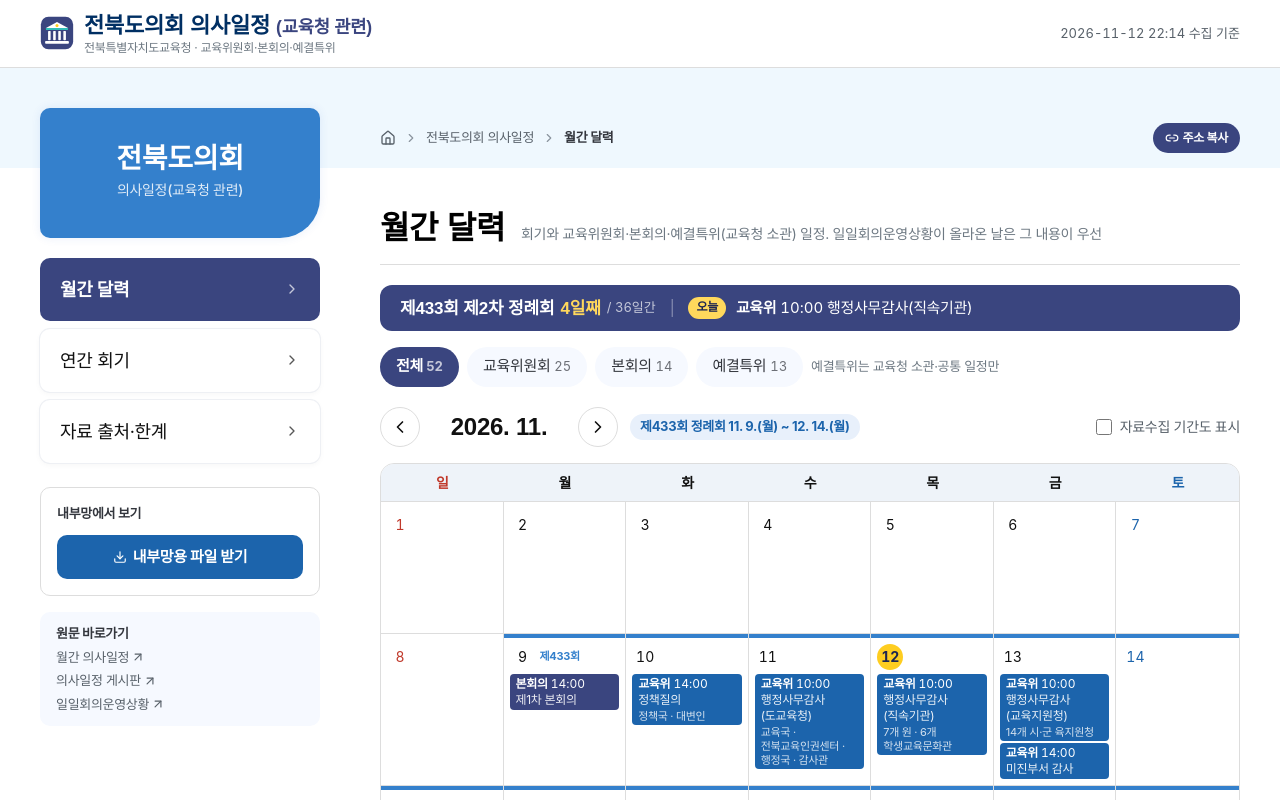
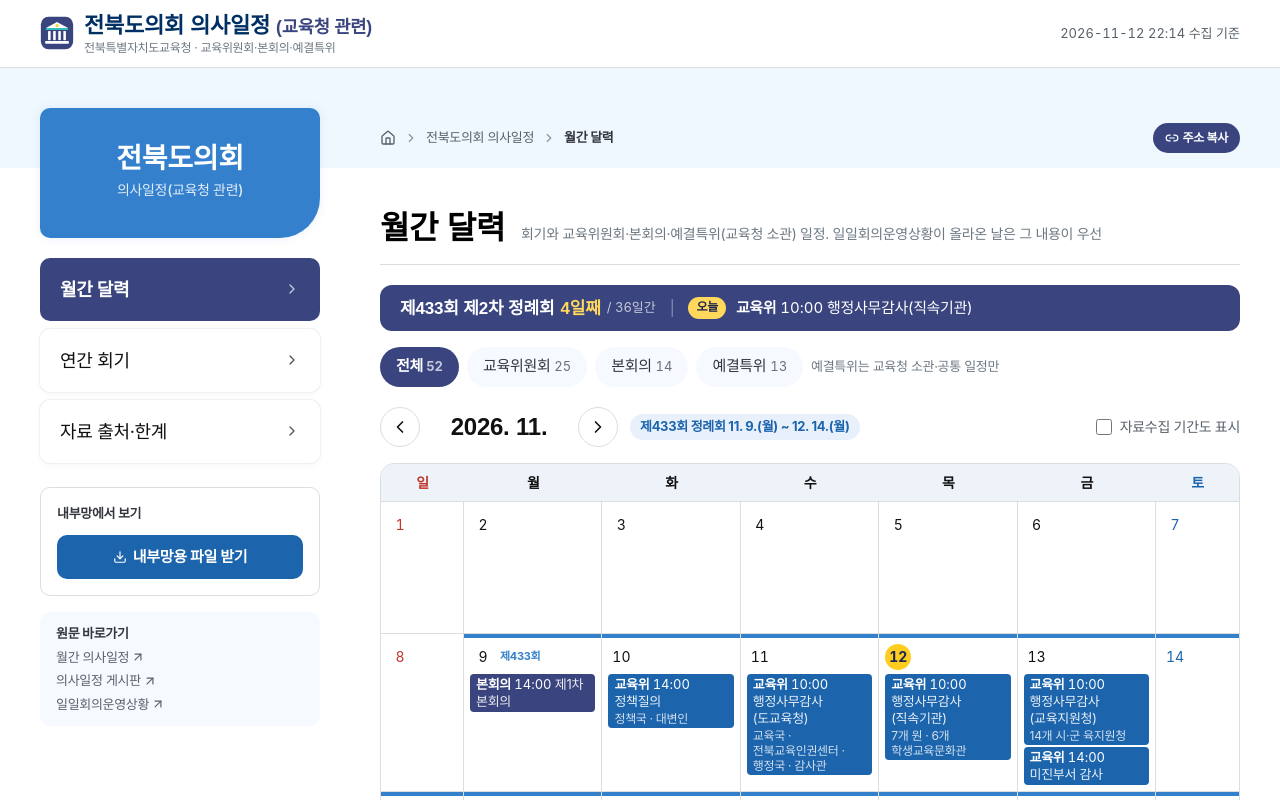
Before and after one commit to kain9012-bit/jbe-council-calendar, a React (Vite) app: page / in a window 1280 px wide. Shown: the top 800 px of the page. Built offline with nearby package versions, Linux system fonts and the light colour scheme; a web font is replaced by a local one.

Commit message:
달력 글씨 키우고 주말 칸 좁힘

```diff
--- a/src/App.tsx
+++ b/src/App.tsx
@@ -278,12 +278,12 @@ const CalendarPage: React.FC<ScopeProps> = (p) => {
       </div>
 
       <div className="mt-3 sm:mt-4 overflow-hidden rounded-[14px] border border-[var(--nr-line)]">
-        <div className="grid grid-cols-7 bg-[#eef3f9] border-b border-[var(--nr-line)] text-center text-[13px] sm:text-[14px] font-bold">
+        <div className="grid grid-cols-7 sm:grid-cols-[minmax(0,3fr)_repeat(5,minmax(0,5fr))_minmax(0,3fr)] bg-[#eef3f9] border-b border-[var(--nr-line)] text-center text-[13px] sm:text-[14px] font-bold">
           {['일', '월', '화', '수', '목', '금', '토'].map((d, i) => (
             <div key={d} className={`py-2 ${i === 0 ? 'text-[#c0392b]' : i === 6 ? 'text-[var(--nr-p3)]' : ''}`}>{d}</div>
           ))}
         </div>
-        <div className="grid grid-cols-7">
+        <div className="grid grid-cols-7 sm:grid-cols-[minmax(0,3fr)_repeat(5,minmax(0,5fr))_minmax(0,3fr)]">
           {Array.from({ length: weeks * 7 }, (_, i) => {
             const d = addDays(gridStart, i);
             const inMonth = d.slice(0, 7) === ym;
@@ -319,12 +319,12 @@ const CalendarPage: React.FC<ScopeProps> = (p) => {
                 </span>
                 <span className="mt-1 hidden sm:flex flex-col gap-0.5">
                   {items.slice(0, 4).map((e, k) => (
-                    <span key={k} className={`block rounded px-1.5 py-[2px] text-[12px] leading-[16px] [overflow-wrap:anywhere] ${tone(e.body)} ${isMinor(e) ? 'opacity-60' : ''}`}>
+                    <span key={k} className={`block rounded px-1.5 py-[2px] text-[13px] leading-[17px] [overflow-wrap:anywhere] ${tone(e.body)} ${isMinor(e) ? 'opacity-60' : ''}`}>
                       <span className="block line-clamp-2">
                         <b>{short(e.body)}</b> <span className="tabular-nums">{/^\d/.test(e.time) ? e.time : ''}</span>{' '}
                         <span className="opacity-90">{firstLine(e)}</span>
                       </span>
-                      {subLine(e) && <span className="block mt-px text-[11px] leading-[14px] opacity-80 line-clamp-2">{subLine(e)}</span>}
+                      {subLine(e) && <span className="block mt-px text-[12px] leading-[15px] opacity-80 line-clamp-2">{subLine(e)}</span>}
                     </span>
                   ))}
                   {items.length > 4 && <span className="text-[12px] font-bold text-[var(--nr-p3)]">+{items.length - 4}건</span>}
```
